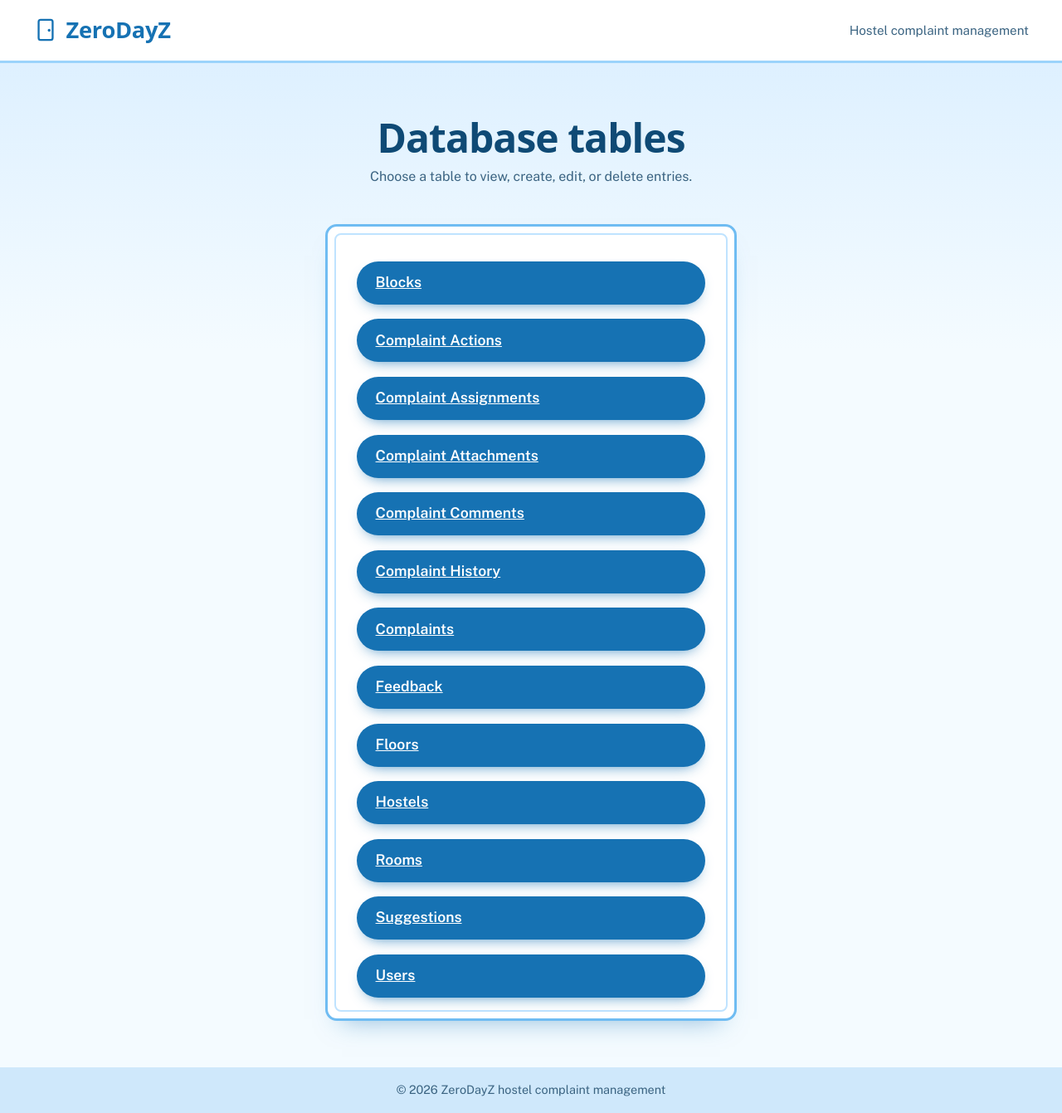
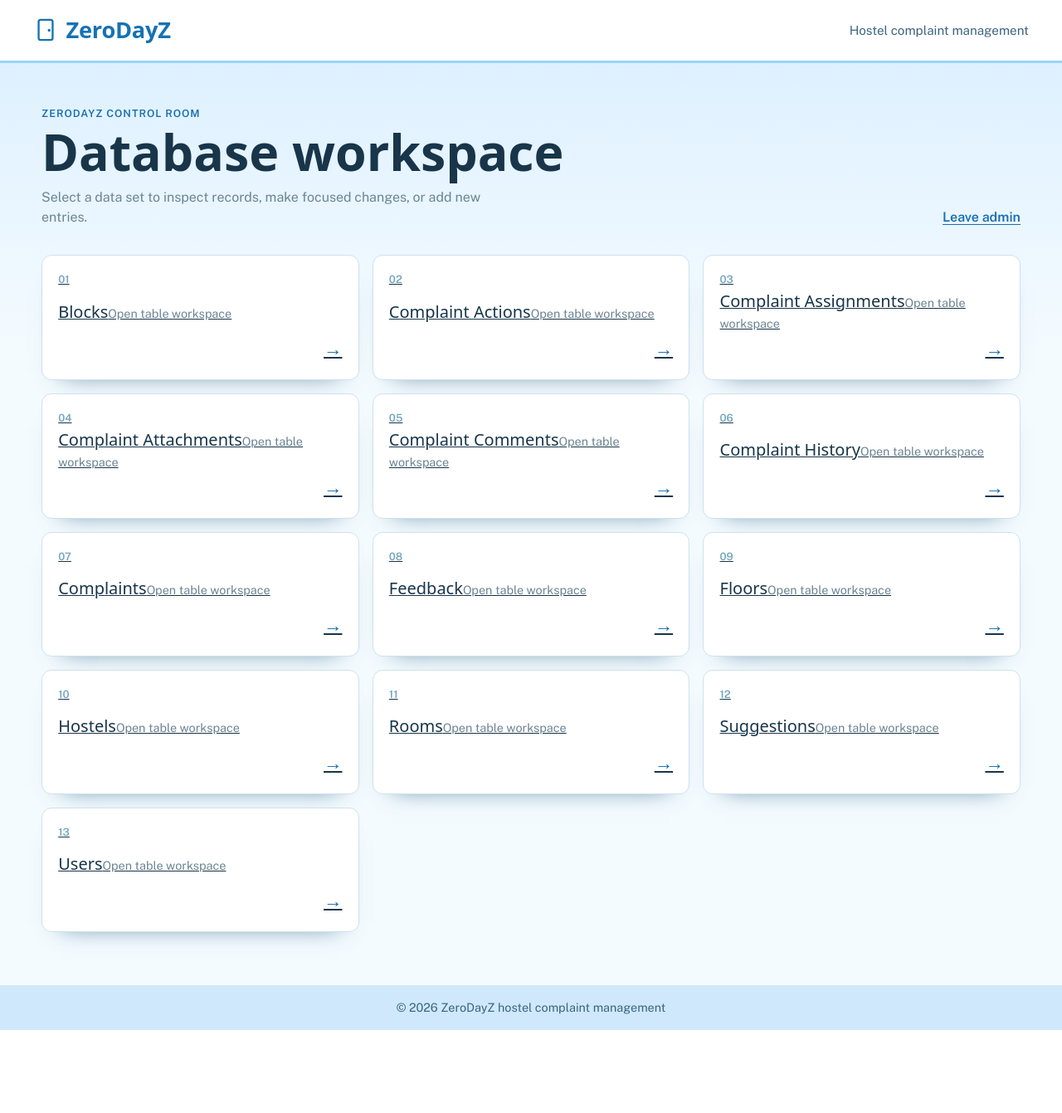
Before and after one commit to silven-mohan/ZeroDayZ, a Flask app: page /admin in a window 1280 px wide. Shown: the whole page at 83% size. After the commit the page ends 1241 px from the top, so only its background shows below. Run offline with Flask 3, Linux system fonts and the light colour scheme; the visitor is signed in with stand-in values (Sample User, id 1); some web fonts are replaced.

Commit message:
Fix: Minimal bug fixes.
Changed: Admin view enchancde it.

```diff
--- a/app.py
+++ b/app.py
@@ -66,7 +66,7 @@ def verify_firebase_email_token(id_token, email):
         } if decoded.get("email") == email and decoded.get("email_verified") else None
     except Exception:
         app.logger.exception("Could not verify Firebase email authentication")
-        return False
+        return None
 
 
 def authenticate_user(role, identifier, password):
--- /dev/null
+++ b/public/styles/admin/admin.css
@@ -0,0 +1,48 @@
+/* Admin workspace: dense, calm, and usable on narrow screens. */
+.admin-shell {
+  --admin-blue: #176fb0;
+  --admin-ink: #18354a;
+  --admin-muted: #6d8493;
+  width: min(1180px, calc(100% - 2rem));
+  margin: 0 auto;
+  padding: clamp(1.5rem, 4vw, 3.5rem) 0 4rem;
+}
+.admin-topbar { display: flex; align-items: end; justify-content: space-between; gap: 1rem; margin-bottom: 2rem; }
+.admin-kicker { margin: 0 0 .4rem; color: var(--admin-blue); font-size: .78rem; font-weight: 800; letter-spacing: .08em; text-transform: uppercase; }
+.admin-title { margin: 0; color: var(--admin-ink); font-family: var(--font-display); font-size: clamp(2rem, 5vw, 3.8rem); line-height: 1; }
+.admin-lead { max-width: 55ch; margin: .75rem 0 0; color: var(--admin-muted); }
+.admin-link { color: var(--admin-blue); font-weight: 700; text-underline-offset: 3px; }
+.admin-grid { display: grid; grid-template-columns: repeat(3, minmax(0, 1fr)); gap: 1rem; }
+.admin-card {
+  position: relative; display: flex; min-height: 150px; flex-direction: column; justify-content: space-between;
+  padding: 1.2rem; color: var(--admin-ink); background: #fff; border: 1px solid #cfe1eb; border-radius: 12px;
+  box-shadow: 0 16px 28px -24px rgba(24, 82, 117, .8); transition: transform .2s, border-color .2s, box-shadow .2s;
+}
+.admin-card:hover { transform: translateY(-3px); border-color: #5eadd7; box-shadow: 0 20px 30px -22px rgba(24, 82, 117, .9); }
+.admin-card__index { color: #71a5bd; font-size: .8rem; font-weight: 800; }
+.admin-card__title { margin: .6rem 0 0; font-family: var(--font-display); font-size: 1.25rem; }
+.admin-card__meta { margin: .2rem 0 0; color: var(--admin-muted); font-size: .9rem; }
+.admin-card__arrow { align-self: end; color: var(--admin-blue); font-size: 1.4rem; }
+.admin-workspace { display: grid; grid-template-columns: minmax(0, 1fr) 320px; gap: 1.25rem; align-items: start; }
+.admin-panel { min-width: 0; padding: 1.25rem; background: rgba(255,255,255,.88); border: 1px solid #cfe1eb; border-radius: 12px; box-shadow: 0 18px 30px -28px #25516c; }
+.admin-panel__header { display: flex; justify-content: space-between; align-items: start; gap: 1rem; margin-bottom: 1rem; }
+.admin-panel__title { margin: 0; color: var(--admin-ink); font-family: var(--font-display); font-size: 1.45rem; }
+.admin-panel__note { margin: .25rem 0 0; color: var(--admin-muted); font-size: .9rem; }
+.admin-form { display: grid; gap: .85rem; }
+.admin-form label { color: var(--admin-ink); font-size: .82rem; font-weight: 800; }
+.admin-form input, .admin-form textarea { width: 100%; min-height: 42px; padding: .55rem .7rem; color: var(--admin-ink); background: #f5fbfe; border: 1px solid #bfd7e3; border-radius: 7px; font: inherit; }
+.admin-form textarea { min-height: 86px; resize: vertical; }
+.admin-form input:focus, .admin-form textarea:focus { outline: 3px solid rgba(77,166,215,.25); border-color: var(--admin-blue); }
+.admin-button { min-height: 42px; padding: .55rem .85rem; color: #fff; background: var(--admin-blue); border: 0; border-radius: 7px; font: inherit; font-weight: 800; cursor: pointer; }
+.admin-button--danger { color: #9c2e2e; background: #fff0ef; border: 1px solid #e6aaa4; }
+.admin-table-wrap { overflow-x: auto; border: 1px solid #d7e5ec; border-radius: 8px; }
+.admin-table { width: 100%; min-width: 680px; border-collapse: collapse; color: var(--admin-ink); font-size: .9rem; }
+.admin-table th { padding: .7rem; color: #527384; background: #eef7fb; font-size: .72rem; letter-spacing: .04em; text-align: left; text-transform: uppercase; }
+.admin-table td { max-width: 260px; padding: .75rem; border-top: 1px solid #e4edf1; vertical-align: top; overflow-wrap: anywhere; }
+.admin-table tr:hover td { background: #fbfeff; }
+.admin-actions { display: flex; flex-wrap: wrap; gap: .45rem; }
+.admin-actions a, .admin-actions button { display: inline-flex; align-items: center; min-height: 32px; padding: .3rem .55rem; border-radius: 6px; font: inherit; font-size: .8rem; font-weight: 800; cursor: pointer; }
+.admin-actions a { color: var(--admin-blue); background: #e9f6fd; text-decoration: none; }
+.admin-empty { padding: 2rem; color: var(--admin-muted); text-align: center; }
+@media (max-width: 820px) { .admin-grid { grid-template-columns: repeat(2, minmax(0, 1fr)); } .admin-workspace { grid-template-columns: 1fr; } }
+@media (max-width: 520px) { .admin-shell { width: min(100% - 1rem, 1180px); } .admin-topbar { display: block; } .admin-grid { grid-template-columns: 1fr; } .admin-card { min-height: 125px; } }
--- a/public/styles/login/login.css
+++ b/public/styles/login/login.css
@@ -127,6 +127,20 @@
 
 .field__error { margin: .4rem 0 0; color: #9b2c1f; font-size: .95rem; font-weight: 500; }
 .field__hint { margin: .3rem 0 0; color: var(--ink-soft); font-size: .9rem; }
+.verify-email {
+  justify-self: start;
+  margin-top: .35rem;
+  padding: .45rem .75rem;
+  font: inherit;
+  font-weight: 700;
+  color: var(--blue-600);
+  background: #e8f6ff;
+  border: 1px solid var(--blue-300);
+  border-radius: 8px;
+  cursor: pointer;
+}
+.verify-email:hover { background: #d8efff; }
+.verify-email:disabled { cursor: wait; opacity: .65; }
 
 .form__row { margin: -.4rem 0 0; text-align: right; }
 
--- a/templates/admin/dashboard.html
+++ b/templates/admin/dashboard.html
@@ -1,15 +1,21 @@
 {% extends "base.html" %}
 {% block title %}Admin | ZeroDayZ{% endblock %}
 {% block robots %}noindex, nofollow{% endblock %}
-{% block head_extra %}<link rel="stylesheet" href="{{ url_for('static', filename='styles/login/login.css') }}">{% endblock %}
+{% block head_extra %}<link rel="stylesheet" href="{{ url_for('static', filename='styles/admin/admin.css') }}">{% endblock %}
 {% block content %}
-<section class="login" aria-labelledby="page-title">
-  <h1 id="page-title" class="login__title">Database tables</h1>
-  <p class="login__lead">Choose a table to view, create, edit, or delete entries.</p>
-  <div class="panel">
-    <nav class="form" aria-label="Database tables">
-      {% for table in tables %}<a class="btn" href="{{ url_for('admin_table', table_name=table) }}">{{ table.replace('_', ' ')|title }}</a>{% endfor %}
-    </nav>
-  </div>
-</section>
+<main class="admin-shell">
+  <header class="admin-topbar">
+    <div><p class="admin-kicker">ZeroDayZ control room</p><h1 class="admin-title">Database workspace</h1><p class="admin-lead">Select a data set to inspect records, make focused changes, or add new entries.</p></div>
+    <a class="admin-link" href="{{ url_for('index') }}">Leave admin</a>
+  </header>
+  <section class="admin-grid" aria-label="Database tables">
+    {% for table in tables %}
+    <a class="admin-card" href="{{ url_for('admin_table', table_name=table) }}">
+      <span class="admin-card__index">{{ '%02d'|format(loop.index) }}</span>
+      <span><span class="admin-card__title">{{ table.replace('_', ' ')|title }}</span><span class="admin-card__meta">Open table workspace</span></span>
+      <span class="admin-card__arrow" aria-hidden="true">&#8594;</span>
+    </a>
+    {% endfor %}
+  </section>
+</main>
 {% endblock %}
--- a/templates/login/create_account.html
+++ b/templates/login/create_account.html
@@ -72,6 +72,7 @@
                  {% if errors.email %}aria-invalid="true"{% endif %}>
           <p class="field__hint">Firebase will send a verification link to this address.</p>
           {% if errors.email %}<p class="field__error">{{ errors.email }}</p>{% endif %}
+          <button class="verify-email" id="verify-email-button" type="button">Send verification email</button>
         </div>
 
         {% if role == 'student' %}
```
Also changed, not shown: public/js/firebase_email_auth.js (+53 -31 lines), templates/admin/table.html (+25 -25 lines), README.md.
